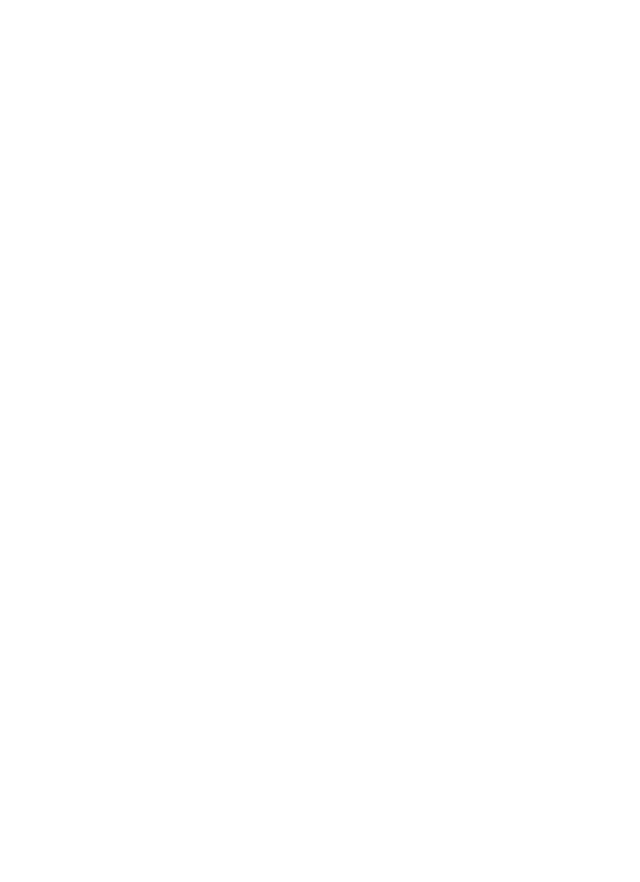
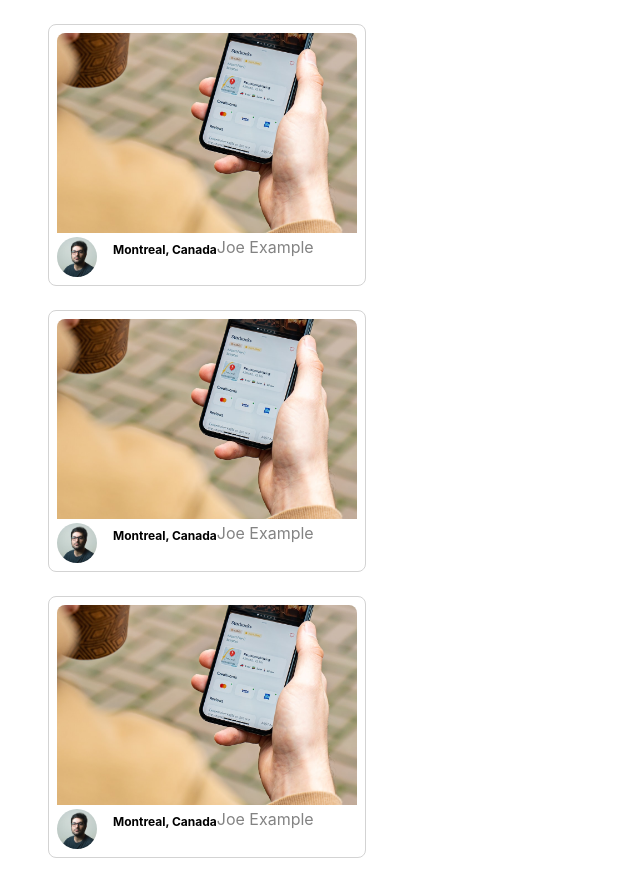
Before and after one commit to LHY927/photolabs-starter, a React (Create React App) app in the folder frontend/: page / in a window 1280 px wide. Shown: the whole page, without its empty margins (0-640 px from the left). Before the commit the page ends 800 px from the top, so only its background shows below. Built offline with nearby package versions, Linux system fonts and the light colour scheme; the HTML template or start-up script is replaced by a standard one.

Commit message:
update display 3 images

```diff
--- a/frontend/package.json
+++ b/frontend/package.json
@@ -36,6 +36,6 @@
     ]
   },
   "devDependencies": {
-    "sass": "^1.59.2"
+    "sass": "^1.75.0"
   }
 }
--- a/frontend/src/App.jsx
+++ b/frontend/src/App.jsx
@@ -17,14 +17,13 @@
   profile: `${process.env.PUBLIC_URL}/profile-1.jpg`,
 };
 
-const photos = new Array(3);
-for (const item in photos) {
-  photos[item] = <PhotoListItem photoDetails={sampleDataForPhotoListItem} />
-}
+const photos = [...Array(3)].map((photo, index) =>
+  <PhotoListItem key={index} photoDetails={sampleDataForPhotoListItem} />
+);
 
 const App = () => (
   <div className="App">
-    {...photos}
+    {photos}
   </div>
 )
 
```
Also changed, not shown: 2 other files (tests, documents, lock files or other folders).
